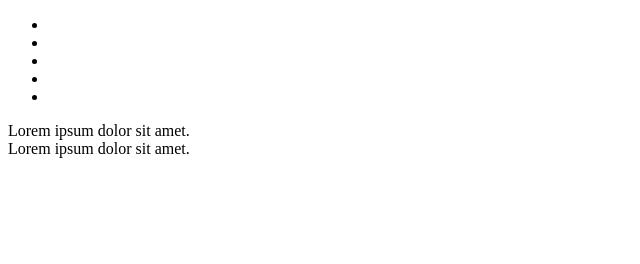
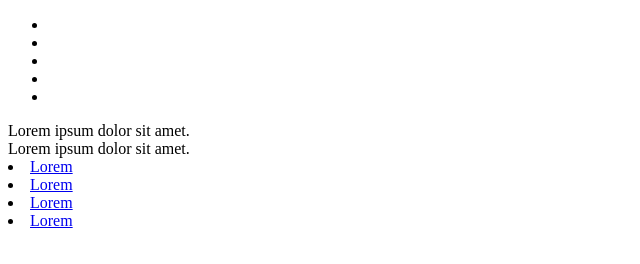
Before and after one commit to C0nstantErr/git_test, a plain HTML site: page new/index.html in a window 1280 px wide. Shown: the whole page, without its empty margins (0-640 px from the left). Drawn offline with Linux system fonts and the light colour scheme.

Commit message:
feat: add footer nav with links

```diff
--- a/new/index.html
+++ b/new/index.html
@@ -25,6 +25,15 @@
     <section class="intro">Lorem ipsum dolor sit amet.</section>
     <section class="welcome">Lorem ipsum dolor sit amet.</section>
   </main>
-  <footer class="footer"></footer>
+  <footer class="footer">
+    <div class="footer_nav">
+      <div class="ul">
+        <li><a href="#">Lorem</a></li>
+        <li><a href="#">Lorem</a></li>
+        <li><a href="#">Lorem</a></li>
+        <li><a href="#">Lorem</a></li>
+      </div>
+    </div>
+  </footer>
 </body>
 </html>
```
